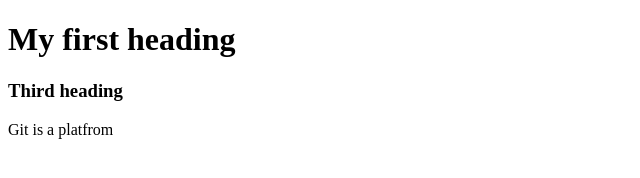
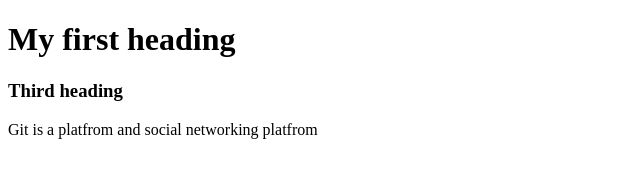
Before and after one commit to ijaz35/My-first-ripo, a plain HTML site: page index.html in a window 1280 px wide. Shown: the whole page, without its empty margins (0-640 px from the left). Drawn offline with Linux system fonts and the light colour scheme.

Commit message:
paragrah extention

```diff
--- a/index.html
+++ b/index.html
@@ -9,7 +9,7 @@
 <body>
     <h1>My first heading</h1>
     <h3>Third heading</h3>
-    <p>Git is a platfrom </p>
+    <p>Git is a platfrom and social networking platfrom </p>
 
 </body>
 </html>
```
